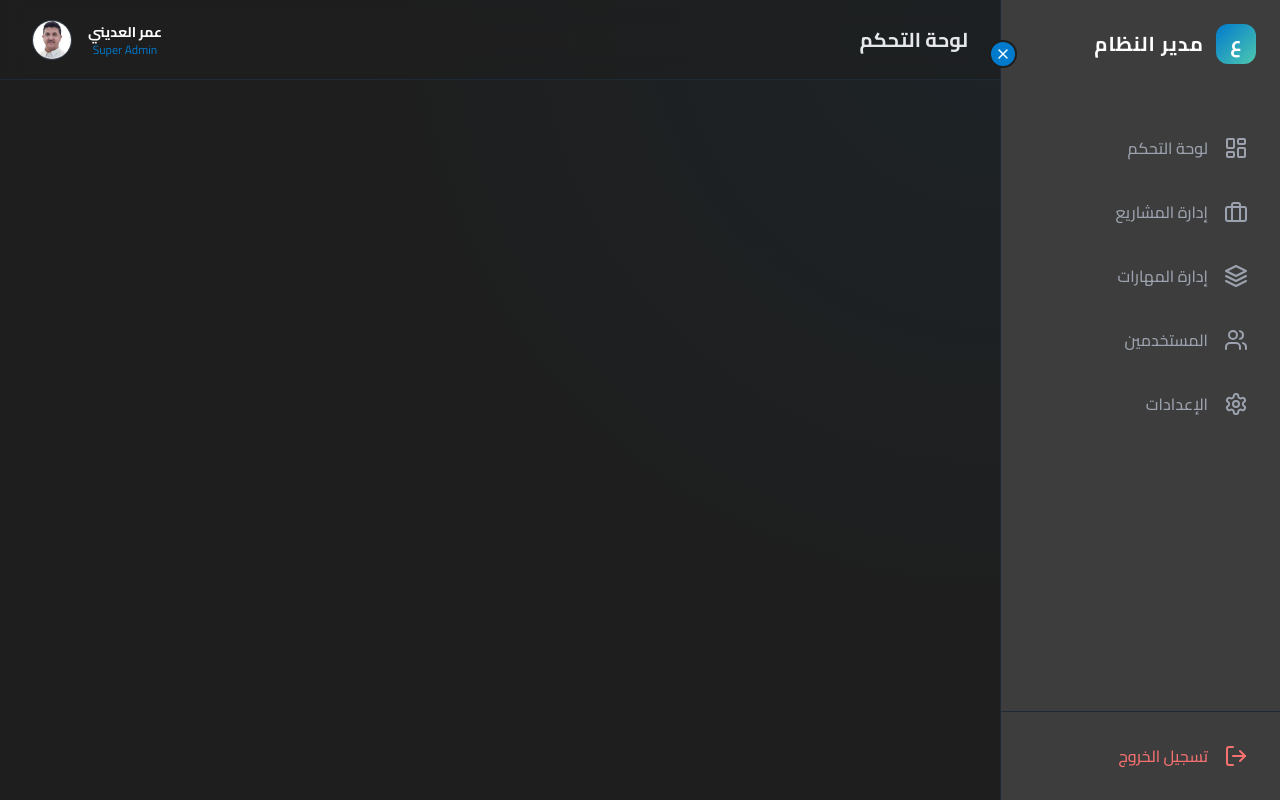
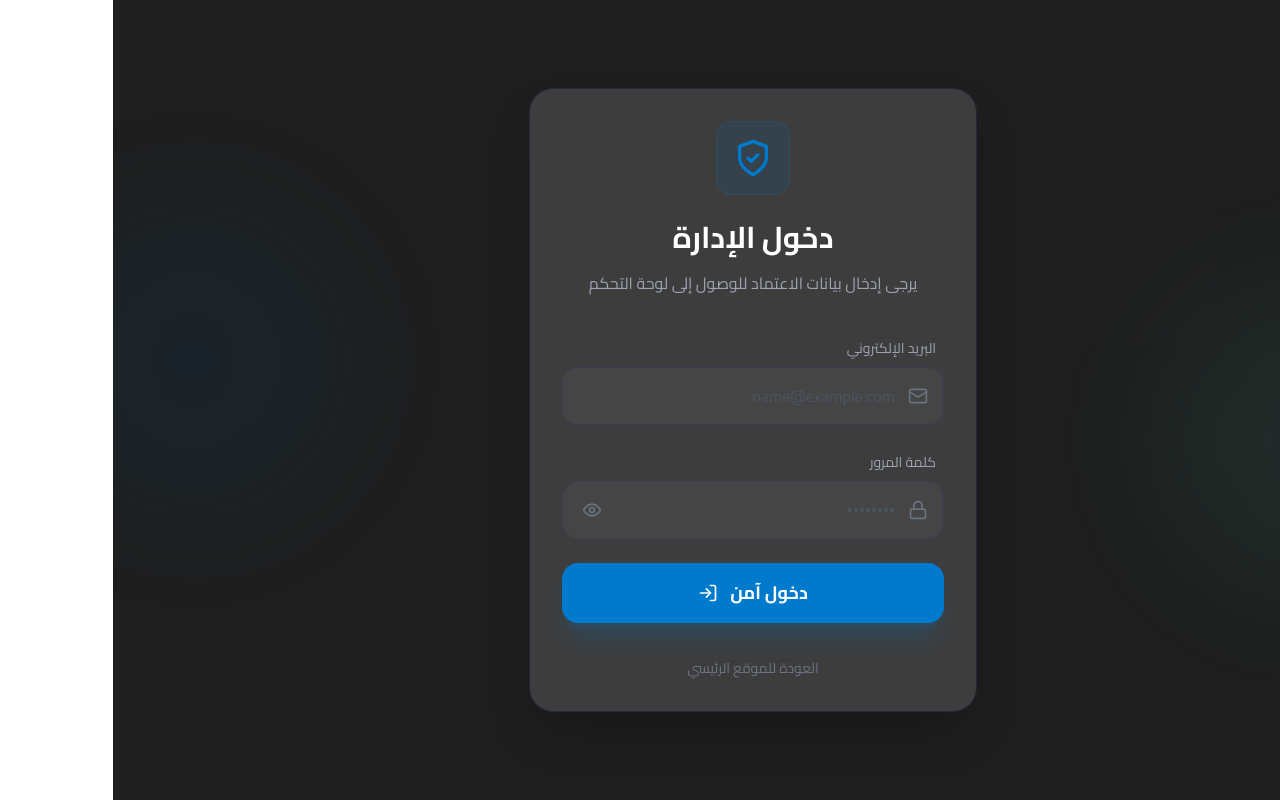
Before and after one commit to oooomar896/cv_omar, a React (Create React App) app: page /admin/login in a window 1280 px wide. Built offline with nearby package versions, Linux system fonts and the light colour scheme.

Commit message:
feat: add admin login system with secure credentials

```diff
--- a/src/App.js
+++ b/src/App.js
@@ -5,6 +5,7 @@ import Navbar from './components/Navbar';
 import Footer from './components/Footer';
 import ErrorBoundary from './components/ErrorBoundary';
 import { ThemeProvider } from './contexts/ThemeContext';
+import ProtectedRoute from './components/admin/ProtectedRoute';
 
 // Lazy load components for better performance
 const Hero = lazy(() => import('./components/Hero'));
@@ -15,6 +16,7 @@ const NewsSection = lazy(() => import('./components/NewsSection'));
 const Contact = lazy(() => import('./components/Contact'));
 const ProjectBuilderForm = lazy(() => import('./components/platform/ProjectBuilderForm'));
 const AdminLayout = lazy(() => import('./components/admin/AdminLayout'));
+const AdminLogin = lazy(() => import('./components/admin/AdminLogin'));
 const DashboardHome = lazy(() => import('./components/admin/DashboardHome'));
 const ManageProjects = lazy(() => import('./components/admin/ManageProjects'));
 const ManageSkills = lazy(() => import('./components/admin/ManageSkills'));
@@ -27,7 +29,7 @@ const LoadingFallback = () => (
       <div className="relative">
         <div className="w-16 h-16 border-4 border-primary-500/30 border-t-primary-500 rounded-full animate-spin"></div>
       </div>
-      <p className="text-gray-400">جاري التحميل...</p>
+      <p className="text-gray-400 font-cairo">جاري التحميل...</p>
     </div>
   </div>
 );
@@ -72,11 +74,22 @@ const AppContent = () => {
             }
           />
 
-          {/* Admin Routes */}
+          {/* Admin Login */}
+          <Route
+            path='/admin/login'
+            element={
+              <Suspense fallback={<LoadingFallback />}>
+                <AdminLogin />
+              </Suspense>
+            }
+          />
+
+          {/* Protected Admin Routes */}
           <Route
             path='/admin/*'
             element={
               <Suspense fallback={<LoadingFallback />}>
+                <ProtectedRoute>
                   <AdminLayout>
                     <Routes>
                       <Route index element={<DashboardHome />} />
@@ -86,6 +99,7 @@ const AppContent = () => {
                       <Route path="settings" element={<div className="p-8 text-center text-gray-400">قريباً: إعدادات النظام المتقدمة</div>} />
                     </Routes>
                   </AdminLayout>
+                </ProtectedRoute>
               </Suspense>
             }
           />
--- a/src/components/admin/AdminLayout.js
+++ b/src/components/admin/AdminLayout.js
@@ -10,11 +10,18 @@ import {
     Briefcase,
     Layers
 } from 'lucide-react';
-import { Link, useLocation } from 'react-router-dom';
+import { Link, useLocation, useNavigate } from 'react-router-dom';
 
 const AdminLayout = ({ children }) => {
     const [isSidebarOpen, setSidebarOpen] = useState(true);
     const location = useLocation();
+    const navigate = useNavigate();
+
+    const handleLogout = () => {
+        localStorage.removeItem('admin_token');
+        localStorage.removeItem('admin_user');
+        navigate('/admin/login');
+    };
 
     const menuItems = [
         { id: 'dashboard', label: 'لوحة التحكم', icon: LayoutDashboard, path: '/admin' },
@@ -71,8 +78,8 @@ const AdminLayout = ({ children }) => {
                                 key={item.id}
                                 to={item.path}
                                 className={`flex items-center gap-4 p-4 rounded-xl transition-all group ${FinalActive
-                                        ? 'bg-primary-500 text-white shadow-lg shadow-primary-500/20'
-                                        : 'text-gray-400 hover:bg-dark-800 hover:text-white'
+                                    ? 'bg-primary-500 text-white shadow-lg shadow-primary-500/20'
+                                    : 'text-gray-400 hover:bg-dark-800 hover:text-white'
                                     }`}
                             >
                                 <Icon className={`h-6 w-6 ${FinalActive ? '' : 'group-hover:scale-110 transition-transform'}`} />
@@ -84,7 +91,10 @@ const AdminLayout = ({ children }) => {
 
                 {/* Footer */}
                 <div className="p-4 border-t border-gray-800">
-                    <button className="w-full flex items-center gap-4 p-4 text-red-400 hover:bg-red-400/10 rounded-xl transition-all">
+                    <button
+                        onClick={handleLogout}
+                        className="w-full flex items-center gap-4 p-4 text-red-400 hover:bg-red-400/10 rounded-xl transition-all"
+                    >
                         <LogOut className="h-6 w-6" />
                         {isSidebarOpen && <span className="font-medium">تسجيل الخروج</span>}
                     </button>
--- /dev/null
+++ b/src/components/admin/AdminLogin.js
@@ -0,0 +1,136 @@
+import { useState } from 'react';
+import { motion } from 'framer-motion';
+import { Lock, Mail, Eye, EyeOff, LogIn, ShieldCheck } from 'lucide-react';
+import { useNavigate } from 'react-router-dom';
+
+const AdminLogin = () => {
+    const [email, setEmail] = useState('');
+    const [password, setPassword] = useState('');
+    const [showPassword, setShowPassword] = useState(false);
+    const [error, setError] = useState('');
+    const [isLoading, setIsLoading] = useState(false);
+    const navigate = useNavigate();
+
+    const handleLogin = async (e) => {
+        e.preventDefault();
+        setError('');
+        setIsLoading(true);
+
+        // Simulation of Admin Credentials check
+        // These are the credentials provided by the user
+        const ADMIN_EMAIL = 'oooomar123450@gmail.com';
+        const ADMIN_PASS = 'Omar@259779';
+
+        setTimeout(() => {
+            if (email === ADMIN_EMAIL && password === ADMIN_PASS) {
+                localStorage.setItem('admin_token', 'mock_admin_session_active');
+                localStorage.setItem('admin_user', JSON.stringify({ email: ADMIN_EMAIL, role: 'super_admin' }));
+                navigate('/admin');
+            } else {
+                setError('خطأ في البريد الإلكتروني أو كلمة المرور. يرجى المحاولة مرة أخرى.');
+            }
+            setIsLoading(false);
+        }, 1500);
+    };
+
+    return (
+        <div className="min-h-screen bg-dark-950 flex items-center justify-center p-4 font-cairo text-right" dir="rtl">
+            {/* Background Decorations */}
+            <div className="absolute inset-0 overflow-hidden pointer-events-none">
+                <div className="absolute top-1/4 -left-20 w-80 h-80 bg-primary-500/10 rounded-full blur-3xl animate-pulse" />
+                <div className="absolute bottom-1/4 -right-20 w-80 h-80 bg-secondary-500/10 rounded-full blur-3xl animate-pulse delay-700" />
+            </div>
+
+            <motion.div
+                initial={{ opacity: 0, y: 20 }}
+                animate={{ opacity: 1, y: 0 }}
+                className="w-full max-w-md bg-dark-900 border border-gray-800 rounded-3xl p-8 shadow-2xl relative z-10"
+            >
+                <div className="text-center mb-10 space-y-4">
+                    <div className="inline-flex p-4 bg-primary-500/10 rounded-2xl border border-primary-500/20 mb-2">
+                        <ShieldCheck className="h-10 w-10 text-primary-500" />
+                    </div>
+                    <h1 className="text-3xl font-bold text-white">دخول الإدارة</h1>
+                    <p className="text-gray-400">يرجى إدخال بيانات الاعتماد للوصول إلى لوحة التحكم</p>
+                </div>
+
+                <form onSubmit={handleLogin} className="space-y-6">
+                    {error && (
+                        <motion.div
+                            initial={{ opacity: 0, x: -10 }}
+                            animate={{ opacity: 1, x: 0 }}
+                            className="p-3 bg-red-500/10 border border-red-500/20 rounded-xl text-red-500 text-sm text-center"
+                        >
+                            {error}
+                        </motion.div>
+                    )}
+
+                    <div className="space-y-2">
+                        <label htmlFor="admin_email" className="text-sm text-gray-400 mr-2">البريد الإلكتروني</label>
+                        <div className="relative">
+                            <Mail className="absolute right-4 top-1/2 -translate-y-1/2 text-gray-500 h-5 w-5" />
+                            <input
+                                id="admin_email"
+                                type="email"
+                                required
+                                placeholder="name@example.com"
+                                className="w-full bg-dark-800 border border-gray-700 rounded-2xl pr-12 pl-4 py-4 text-white focus:border-primary-500 outline-none transition-all placeholder:text-gray-600"
+                                value={email}
+                                onChange={(e) => setEmail(e.target.value)}
+                            />
+                        </div>
+                    </div>
+
+                    <div className="space-y-2">
+                        <label htmlFor="admin_password" className="text-sm text-gray-400 mr-2">كلمة المرور</label>
+                        <div className="relative">
+                            <Lock className="absolute right-4 top-1/2 -translate-y-1/2 text-gray-500 h-5 w-5" />
+                            <button
+                                type="button"
+                                onClick={() => setShowPassword(!showPassword)}
+                                className="absolute left-4 top-1/2 -translate-y-1/2 text-gray-500 hover:text-white transition-colors p-1"
+                            >
+                                {showPassword ? <EyeOff className="h-5 w-5" /> : <Eye className="h-5 w-5" />}
+                            </button>
+                            <input
+                                id="admin_password"
+                                type={showPassword ? "text" : "password"}
+                                required
+                                placeholder="••••••••"
+                                className="w-full bg-dark-800 border border-gray-700 rounded-2xl pr-12 pl-12 py-4 text-white focus:border-primary-500 outline-none transition-all placeholder:text-gray-600 font-sans"
+                                value={password}
+                                onChange={(e) => setPassword(e.target.value)}
+                            />
+                        </div>
+                    </div>
+
+                    <button
+                        type="submit"
+                        disabled={isLoading}
+                        className="w-full bg-primary-500 hover:bg-primary-600 disabled:bg-primary-500/50 text-white py-4 rounded-2xl font-bold text-lg shadow-xl shadow-primary-500/20 transition-all flex items-center justify-center gap-3 relative overflow-hidden group"
+                    >
+                        {isLoading ? (
+                            <div className="w-6 h-6 border-2 border-white/30 border-t-white rounded-full animate-spin" />
+                        ) : (
+                            <>
+                                <span>دخول آمن</span>
+                                <LogIn className="h-5 w-5 group-hover:-translate-x-1 transition-transform" />
+                            </>
+                        )}
+                    </button>
+                </form>
+
+                <div className="mt-8 text-center">
+                    <button
+                        onClick={() => navigate('/')}
+                        className="text-gray-500 hover:text-primary-400 text-sm transition-colors"
+                    >
+                        العودة للموقع الرئيسي
+                    </button>
+                </div>
+            </motion.div>
+        </div>
+    );
+};
+
+export default AdminLogin;
--- /dev/null
+++ b/src/components/admin/ProtectedRoute.js
@@ -0,0 +1,13 @@
+import { Navigate } from 'react-router-dom';
+
+const ProtectedRoute = ({ children }) => {
+    const isAdminAuthenticated = localStorage.getItem('admin_token') === 'mock_admin_session_active';
+
+    if (!isAdminAuthenticated) {
+        return <Navigate to="/admin/login" replace />;
+    }
+
+    return children;
+};
+
+export default ProtectedRoute;
```
Lines whose indentation alone changed are shown as unchanged.
